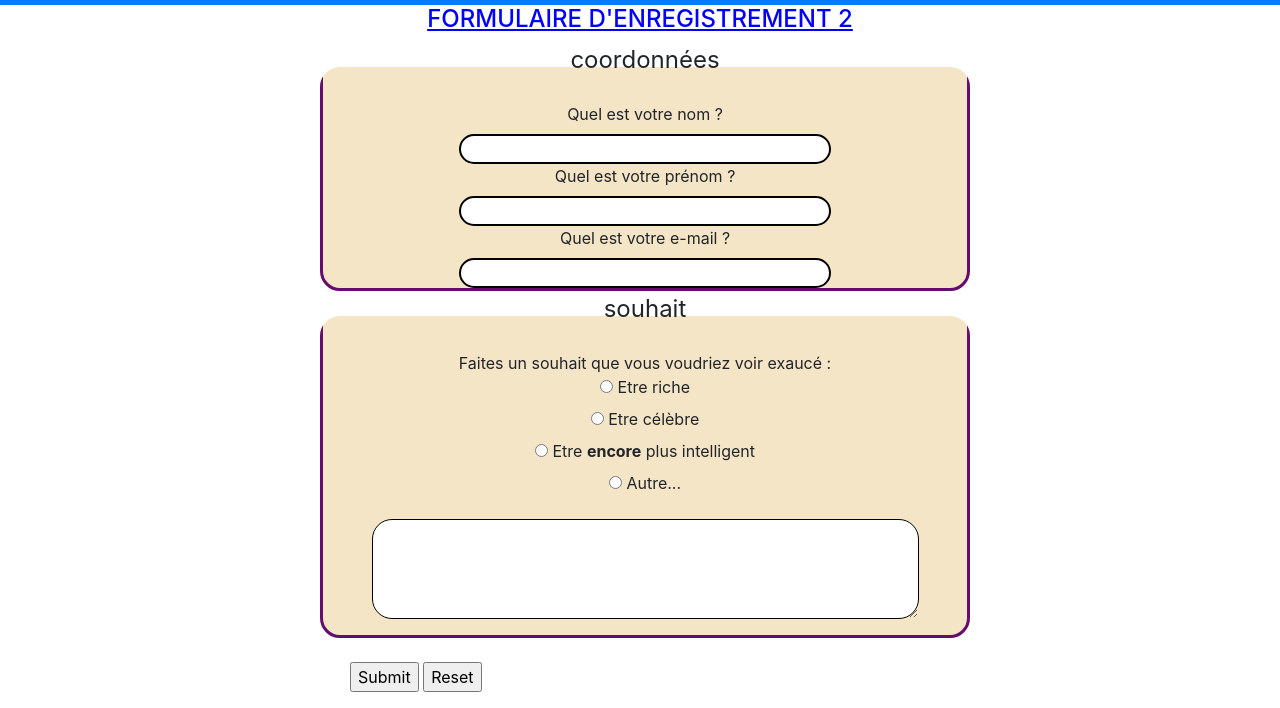
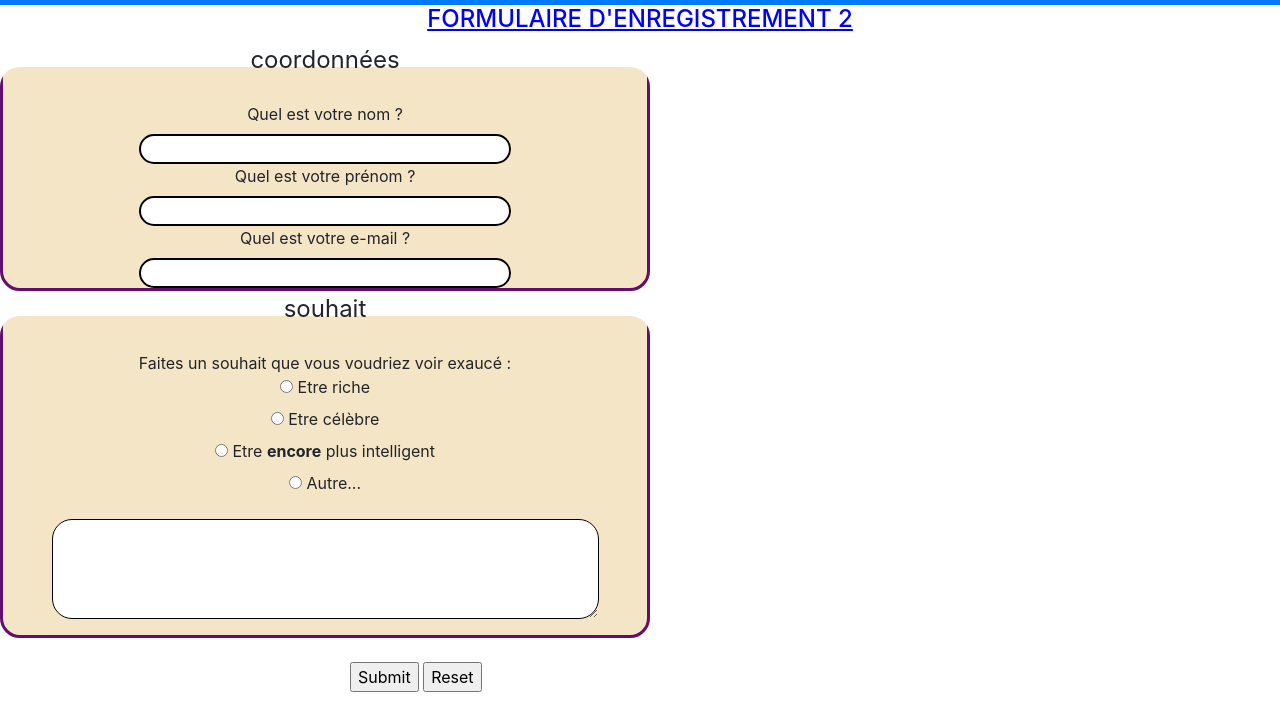
Before and after one commit to fbici/explorateur, a plain HTML site: page formulaire2.html in a window 1280 px wide. Shown: the part 121-829 px from the top of the page. Drawn offline with nearby package versions, Linux system fonts and the light colour scheme.

Commit message:
Update formulaire2.html

```diff
--- a/formulaire2.html
+++ b/formulaire2.html
@@ -76,7 +76,7 @@ h4{color:blue;text-decoration:underline;}
 fieldset{
     width: 650px;
     text-align: center;
-    margin-left:25%;
+    padding-right:100px;
     margin-top:0px;
     border: solid 3px rgb(101, 12, 112);
     border-radius:20px;
```
